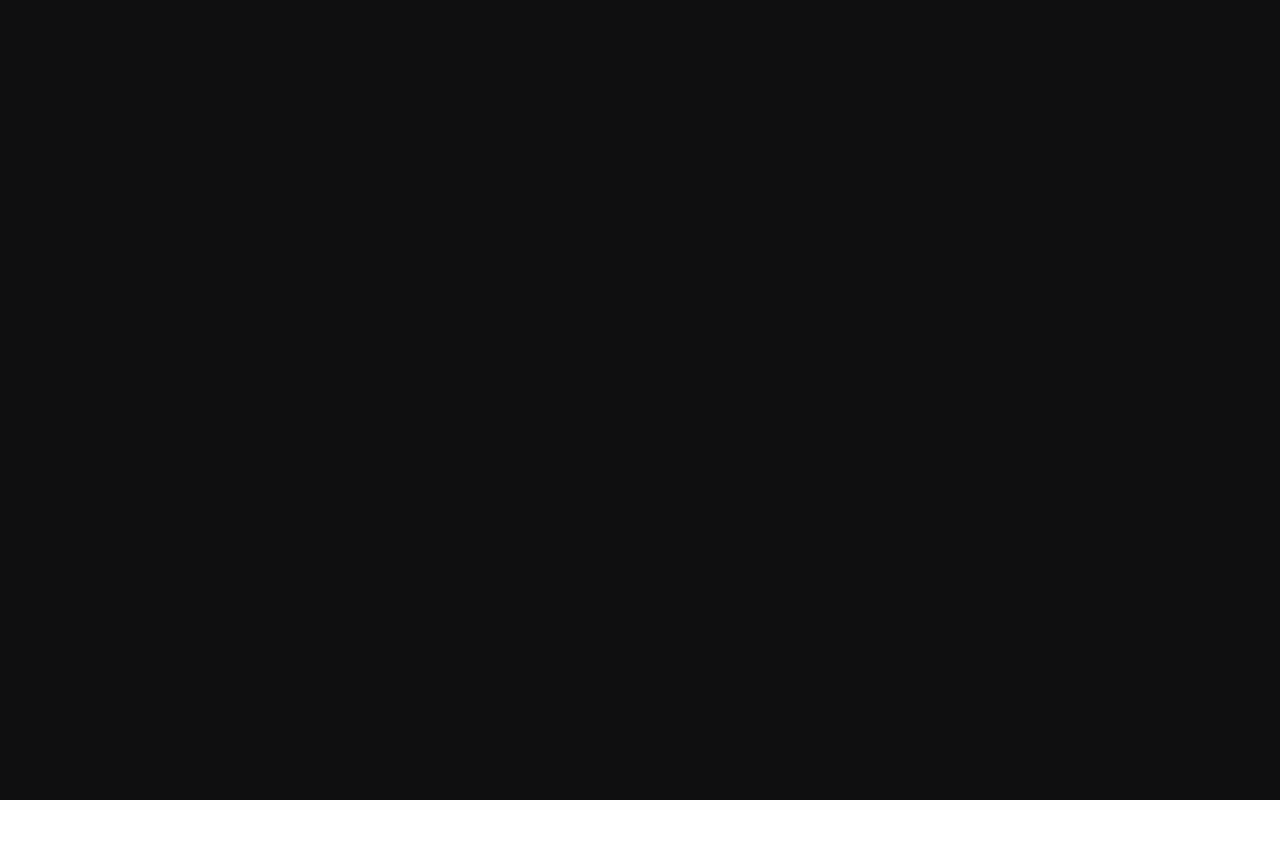
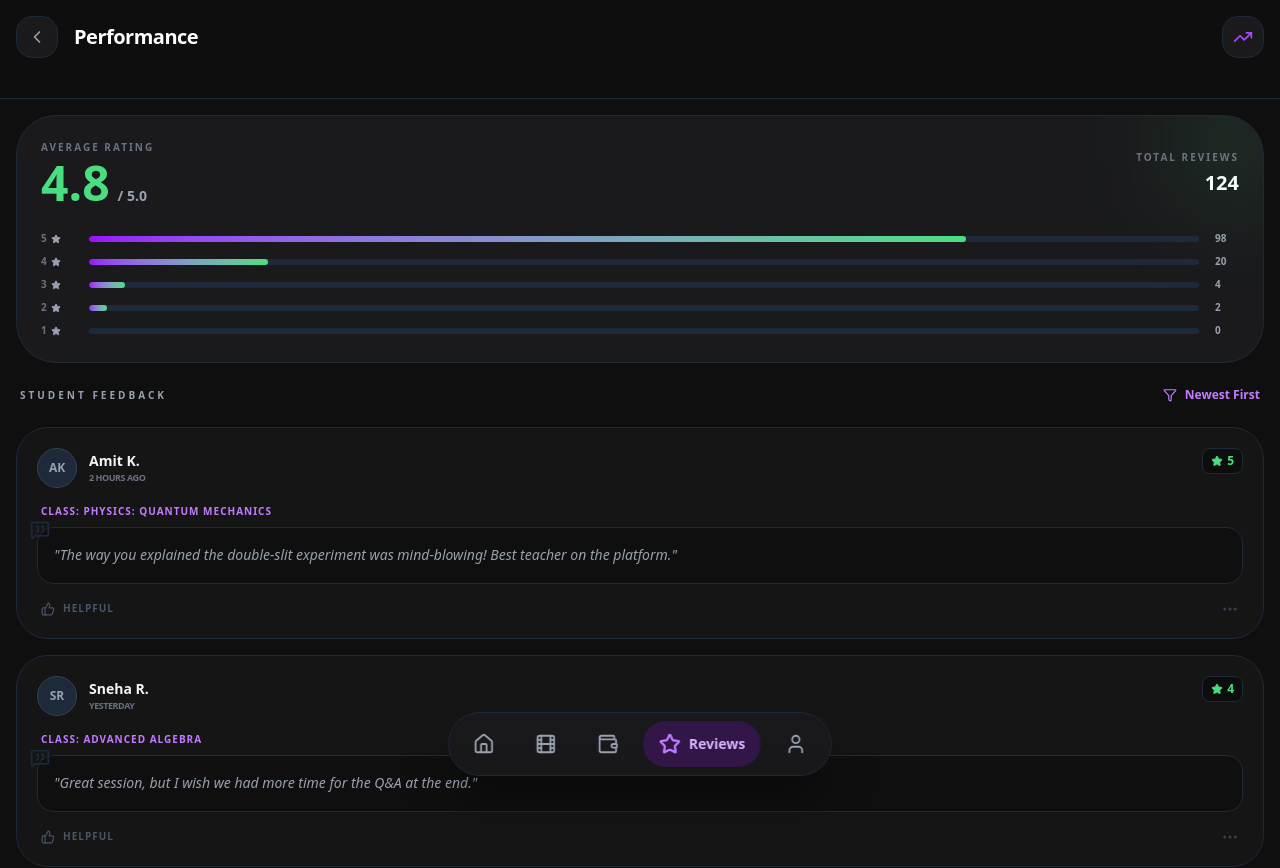
Before and after one commit to Abhinavsaini121/vlm-webapp, a React (Vite) app: page /reviews in a window 1280 px wide. Before the commit this address had no page. Shown: the top 868 px of the page. Before the commit the page ends 800 px from the top, so only its background shows below. Built offline with nearby package versions, Linux system fonts and the light colour scheme.

Commit message:
rivews page

```diff
--- /dev/null
+++ b/src/pages/Home/Teacher/reviews/Reviews.jsx
@@ -0,0 +1,166 @@
+import React from 'react';
+import FloatingNav from '../../../../components/Bottombar/Bottombar';
+import {
+  ChevronLeft,
+  Star,
+  MessageSquareQuote,
+  TrendingUp,
+  Filter,
+  MoreHorizontal,
+  ThumbsUp
+} from 'lucide-react';
+
+const FeedbackReviews = () => {
+
+  const stats = {
+    avgRating: "4.8",
+    totalReviews: 124,
+    trend: "+0.2 this month",
+    distribution: [
+      { stars: 5, count: 98 },
+      { stars: 4, count: 20 },
+      { stars: 3, count: 4 },
+      { stars: 2, count: 2 },
+      { stars: 1, count: 0 },
+    ]
+  };
+
+  const reviews = [
+    { id: 1, student: "Amit K.", rating: 5, date: "2 hours ago", class: "Physics: Quantum Mechanics", comment: "The way you explained the double-slit experiment was mind-blowing! Best teacher on the platform." },
+    { id: 2, student: "Sneha R.", rating: 4, date: "Yesterday", class: "Advanced Algebra", comment: "Great session, but I wish we had more time for the Q&A at the end." },
+    { id: 3, student: "Rohan D.", rating: 5, date: "2 days ago", class: "Physics: Quantum Mechanics", comment: "Very clear and concise. The diagrams helped a lot." },
+    { id: 4, student: "Meera J.", rating: 5, date: "3 days ago", class: "Trigonometry Basics", comment: "Super helpful! I finally understand sin/cos waves." },
+  ];
+
+  return (
+    <div className="min-h-screen bg-gray-50 dark:bg-[#0f0f10] text-gray-900 dark:text-white font-sans pb-32 transition-colors duration-300">
+
+      {/* HEADER */}
+      <header className="p-4 bg-gray-50/90 dark:bg-[#0f0f10]/90 backdrop-blur-md sticky top-0 z-20 border-b border-gray-200 dark:border-gray-800">
+        <div className="flex items-center justify-between mb-6">
+          <div className="flex items-center gap-4">
+            <button className="p-2.5 bg-white dark:bg-[#1a1a1c] rounded-2xl border border-gray-200 dark:border-gray-800 text-gray-500 dark:text-gray-400">
+              <ChevronLeft size={20} />
+            </button>
+            <h1 className="text-xl font-black tracking-tight text-gray-800 dark:text-white">Performance</h1>
+          </div>
+          <button className="p-2.5 bg-white dark:bg-[#1a1a1c] rounded-2xl border border-gray-200 dark:border-gray-800 text-purple-600 dark:text-purple-500">
+            <TrendingUp size={20} />
+          </button>
+        </div>
+      </header>
+
+      <div className="p-4 space-y-6">
+
+        {/* RATING SUMMARY */}
+        <div className="bg-white dark:bg-[#1a1a1c] border border-gray-200 dark:border-gray-800 rounded-[2.5rem] p-6 shadow-sm dark:shadow-none relative overflow-hidden">
+          <div className="absolute -top-10 -right-10 w-32 h-32 bg-[#4ade80]/10 blur-[50px]"></div>
+
+          <div className="flex items-center justify-between mb-6">
+            <div>
+              <p className="text-[10px] text-gray-500 font-black uppercase tracking-[0.2em] mb-1">Average Rating</p>
+              <div className="flex items-baseline gap-2">
+                <h2 className="text-5xl font-black text-[#4ade80]">{stats.avgRating}</h2>
+                <span className="text-sm font-bold text-gray-400">/ 5.0</span>
+              </div>
+            </div>
+            <div className="text-right">
+              <p className="text-[10px] text-gray-500 font-black uppercase tracking-[0.2em] mb-1">Total Reviews</p>
+              <h3 className="text-xl font-black text-gray-800 dark:text-white">{stats.totalReviews}</h3>
+            </div>
+          </div>
+
+          <div className="space-y-2">
+            {stats.distribution.map((item) => (
+              <div key={item.stars} className="flex items-center gap-4">
+                <div className="flex items-center gap-1 w-8">
+                  <span className="text-[10px] font-black text-gray-500">{item.stars}</span>
+                  <Star size={10} className="fill-gray-400 text-gray-400" />
+                </div>
+                <div className="flex-1 h-1.5 bg-gray-200 dark:bg-gray-800 rounded-full overflow-hidden">
+                  <div
+                    className="h-full bg-gradient-to-r from-purple-600 to-[#4ade80] rounded-full"
+                    style={{ width: `${(item.count / stats.totalReviews) * 100}%` }}
+                  ></div>
+                </div>
+                <span className="text-[10px] font-bold text-gray-600 dark:text-gray-400 w-6">{item.count}</span>
+              </div>
+            ))}
+          </div>
+        </div>
+
+        {/* FILTER */}
+        <div className="flex justify-between items-center px-1">
+          <h3 className="text-[10px] font-black text-gray-400 uppercase tracking-[0.3em]">Student Feedback</h3>
+          <button className="flex items-center gap-2 text-xs font-bold text-purple-600 dark:text-purple-400">
+            <Filter size={14} /> Newest First
+          </button>
+        </div>
+
+        {/* REVIEWS */}
+        <div className="space-y-4">
+          {reviews.map((review) => (
+            <div key={review.id} className="bg-white dark:bg-[#1a1a1c]/60 border border-gray-200 dark:border-gray-800 rounded-[2rem] p-5 active:scale-[0.98] transition-all shadow-sm dark:shadow-none">
+
+              <div className="flex justify-between items-start mb-4">
+                <div className="flex items-center gap-3">
+                  <div className="w-10 h-10 rounded-full bg-gray-100 dark:bg-gray-800 border border-gray-200 dark:border-gray-700 flex items-center justify-center font-black text-gray-500 dark:text-gray-400 text-xs">
+                    {review.student.split(' ')[0][0]}
+                    {review.student.split(' ')[1][0]}
+                  </div>
+                  <div>
+                    <h4 className="font-bold text-sm text-gray-800 dark:text-gray-100">{review.student}</h4>
+                    <p className="text-[9px] text-gray-500 font-bold uppercase tracking-tighter">{review.date}</p>
+                  </div>
+                </div>
+
+                <div className="flex items-center gap-1 bg-gray-100 dark:bg-black/40 px-2 py-1 rounded-lg border border-gray-200 dark:border-gray-800">
+                  <Star size={12} className="fill-[#4ade80] text-[#4ade80]" />
+                  <span className="text-xs font-black text-[#4ade80]">{review.rating}</span>
+                </div>
+              </div>
+
+              <p className="text-[10px] text-purple-600 dark:text-purple-400 font-bold uppercase tracking-widest mb-2 px-1">
+                Class: {review.class}
+              </p>
+
+              <div className="bg-gray-50 dark:bg-[#0f0f10] p-4 rounded-2xl relative border border-gray-200 dark:border-gray-800">
+                <MessageSquareQuote size={20} className="absolute -top-2 -left-2 text-gray-300 dark:text-gray-800" />
+                <p className="text-sm text-gray-600 dark:text-gray-400 leading-relaxed italic">
+                  "{review.comment}"
+                </p>
+              </div>
+
+              <div className="flex justify-between items-center mt-4 px-1">
+                <button className="flex items-center gap-2 text-[10px] font-black text-gray-500 dark:text-gray-600 uppercase tracking-widest">
+                  <ThumbsUp size={14} /> Helpful
+                </button>
+                <button className="text-gray-400 dark:text-gray-700">
+                  <MoreHorizontal size={18} />
+                </button>
+              </div>
+            </div>
+          ))}
+        </div>
+
+        {/* FOOTER */}
+        <div className="bg-emerald-50 dark:bg-[#15231a] border border-emerald-200 dark:border-[#23422e] p-5 rounded-[2rem] flex items-center gap-4 mt-4">
+          <div className="p-3 bg-[#4ade80]/10 rounded-2xl">
+            <TrendingUp size={24} className="text-[#4ade80]" />
+          </div>
+          <div>
+            <p className="text-xs text-emerald-600 dark:text-[#4ade80] font-black uppercase tracking-tight">Top Performer</p>
+            <p className="text-[10px] text-emerald-500/70 dark:text-[#4ade80]/70 font-medium leading-tight">
+              Your rating is in the top 5% of teachers this week. Keep it up!
+            </p>
+          </div>
+        </div>
+
+      </div>
+
+      <FloatingNav />
+    </div>
+  );
+};
+
+export default FeedbackReviews;
--- a/src/routes/AppRoutes.jsx
+++ b/src/routes/AppRoutes.jsx
@@ -7,6 +7,7 @@ import TeacherHome from '../pages/Home/Teacher/Home/TeacherHome';
 import ProfileHome from '../pages/Home/Teacher/profile/Profile';
 import WalletHome from '../pages/Home/Teacher/wallet/WalletHome';
 import ShortsPage from '../pages/Home/Teacher/Shorts/Shorts';
+import FeedbackReviews from '../pages/Home/Teacher/reviews/Reviews';
 
 const AppRoutes = () => {
   return (
@@ -22,6 +23,7 @@ const AppRoutes = () => {
       <Route path="/profile" element={<ProfileHome />} />
       <Route path="/earnings" element={<WalletHome />} />
       <Route path="/shorts" element={<ShortsPage />} />
+      <Route path="/reviews" element={<FeedbackReviews />} />
     </Routes>
   );
 };
```
Also changed, not shown: src/assets/onboard images/onboard2.svg, src/assets/onboard images/onboard3.svg.
